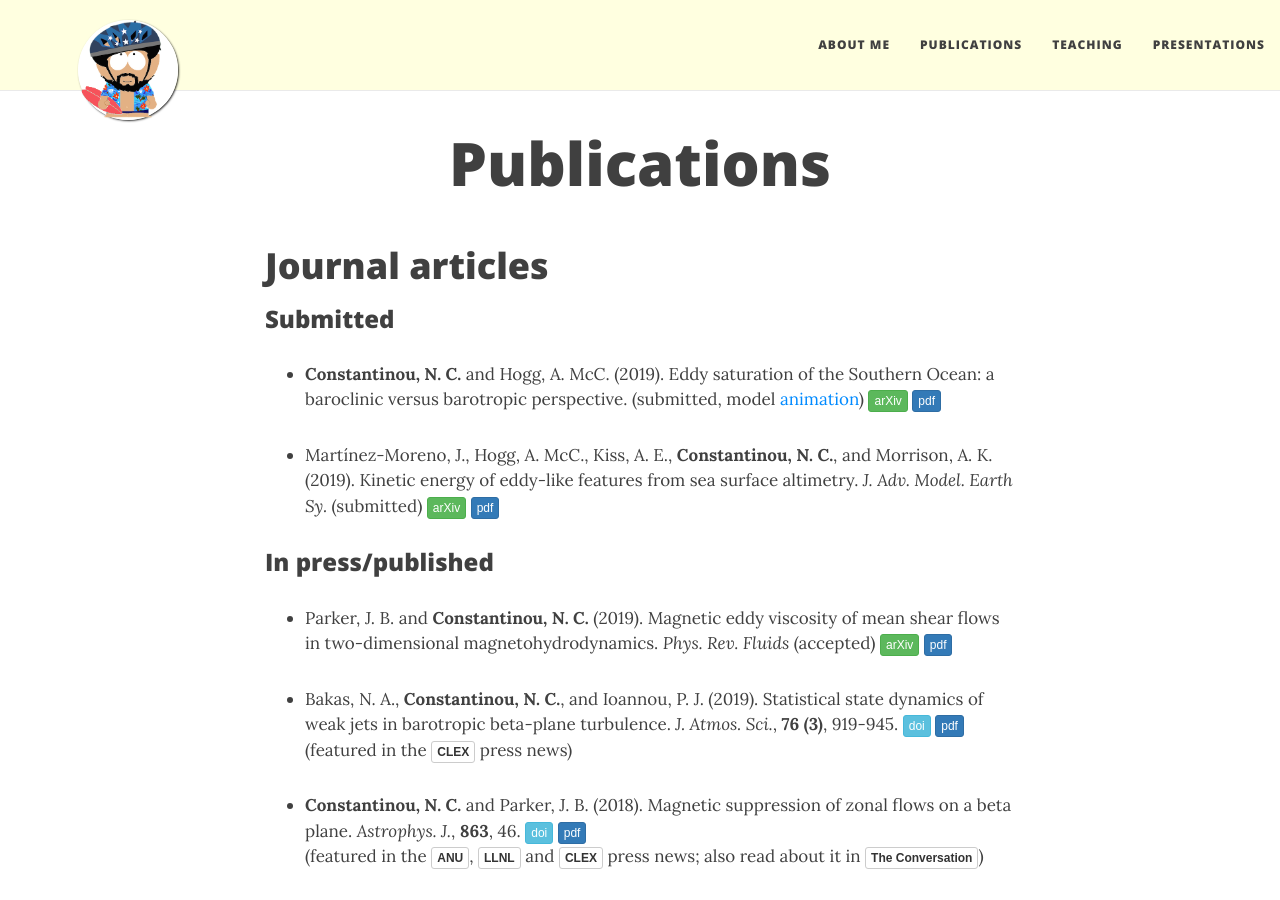
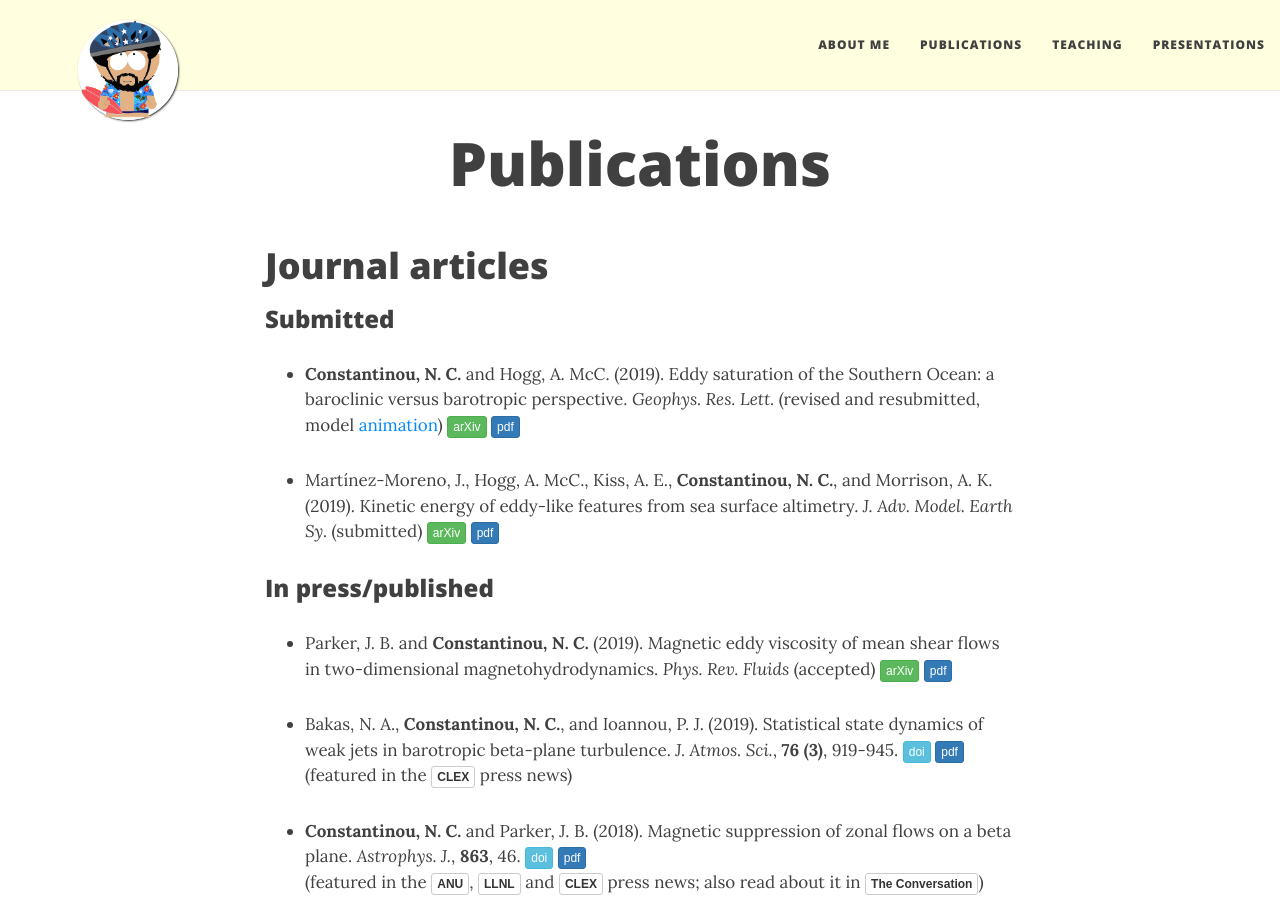
Before and after one commit to navidcy/navidcy.github.io, a Jekyll site: the page built from publications.md, in a window 1280 px wide and 900 px high. Built offline with Jekyll 4.4.1, drawn with Linux system fonts in a browser that asks for light colours; nearby versions of some CDN libraries; comment, search, counter and statistics services are not loaded.

Commit message:
revised and resubmit eddy sat BC-BT paper

```diff
--- a/publications.md
+++ b/publications.md
@@ -13,7 +13,7 @@
 - Rocha, C. B., Bossy, T., **Constantinou, N. C.**, Llewellyn Smith, S. G., and  Young, W. R. (2019). The heat flux of horizontal convection: definition of the Nusselt number. _J. Fluid Mech._ (submitted) [<span class="btn btn-success btn-xs{{end}}" style="font-family:sans-serif;">arXiv</span>][arXiv:1906.01929]{:target="_blank"} [<span class="btn btn-primary btn-xs{{end}}" style="font-family:sans-serif;">pdf</span>][TrackEddies-SSH]
 -->
 
-- **Constantinou, N. C.** and  Hogg, A. McC. (2019). Eddy saturation of the Southern Ocean: a baroclinic versus barotropic perspective. (submitted, model [animation][twolayer-mom6-movie]) [<span class="btn btn-success btn-xs{{end}}" style="font-family:sans-serif;">arXiv</span>][arXiv:1906.08442]{:target="_blank"} [<span class="btn btn-primary btn-xs{{end}}" style="font-family:sans-serif;">pdf</span>][eddysaturation-BC-BT]
+- **Constantinou, N. C.** and  Hogg, A. McC. (2019). Eddy saturation of the Southern Ocean: a baroclinic versus barotropic perspective. _Geophys. Res. Lett._ (revised and resubmitted, model [animation][twolayer-mom6-movie]) [<span class="btn btn-success btn-xs{{end}}" style="font-family:sans-serif;">arXiv</span>][arXiv:1906.08442]{:target="_blank"} [<span class="btn btn-primary btn-xs{{end}}" style="font-family:sans-serif;">pdf</span>][eddysaturation-BC-BT]
 
 
 - Martínez-Moreno, J., Hogg, A. McC., Kiss, A. E., **Constantinou, N. C.**, and Morrison, A. K. (2019). Kinetic energy of eddy-like features from sea surface altimetry. _J. Adv. Model. Earth Sy._ (submitted) [<span class="btn btn-success btn-xs{{end}}" style="font-family:sans-serif;">arXiv</span>][arXiv:1906.01929]{:target="_blank"} [<span class="btn btn-primary btn-xs{{end}}" style="font-family:sans-serif;">pdf</span>][TrackEddies-SSH]
```
Also changed, not shown: 1 other file.
